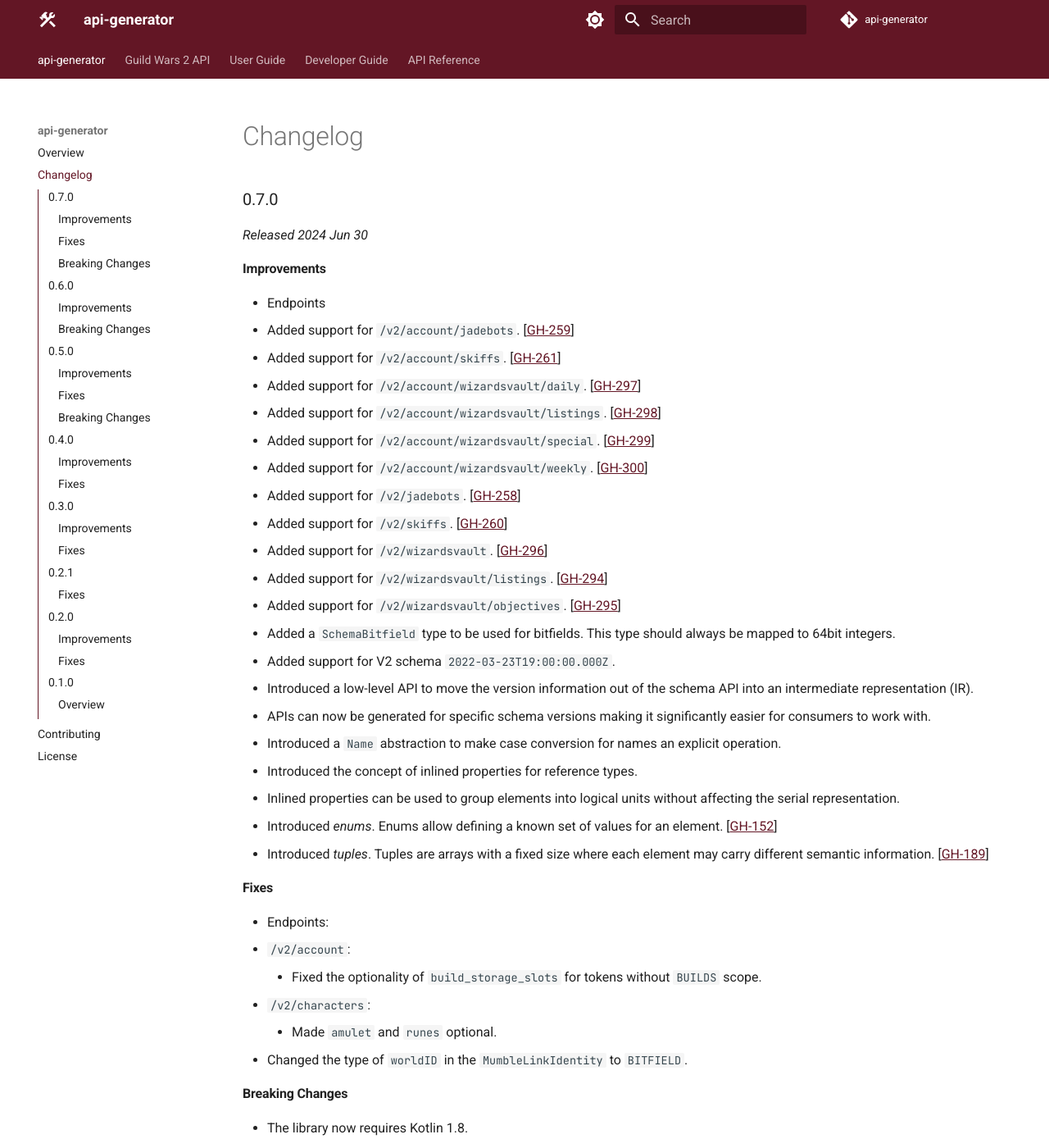
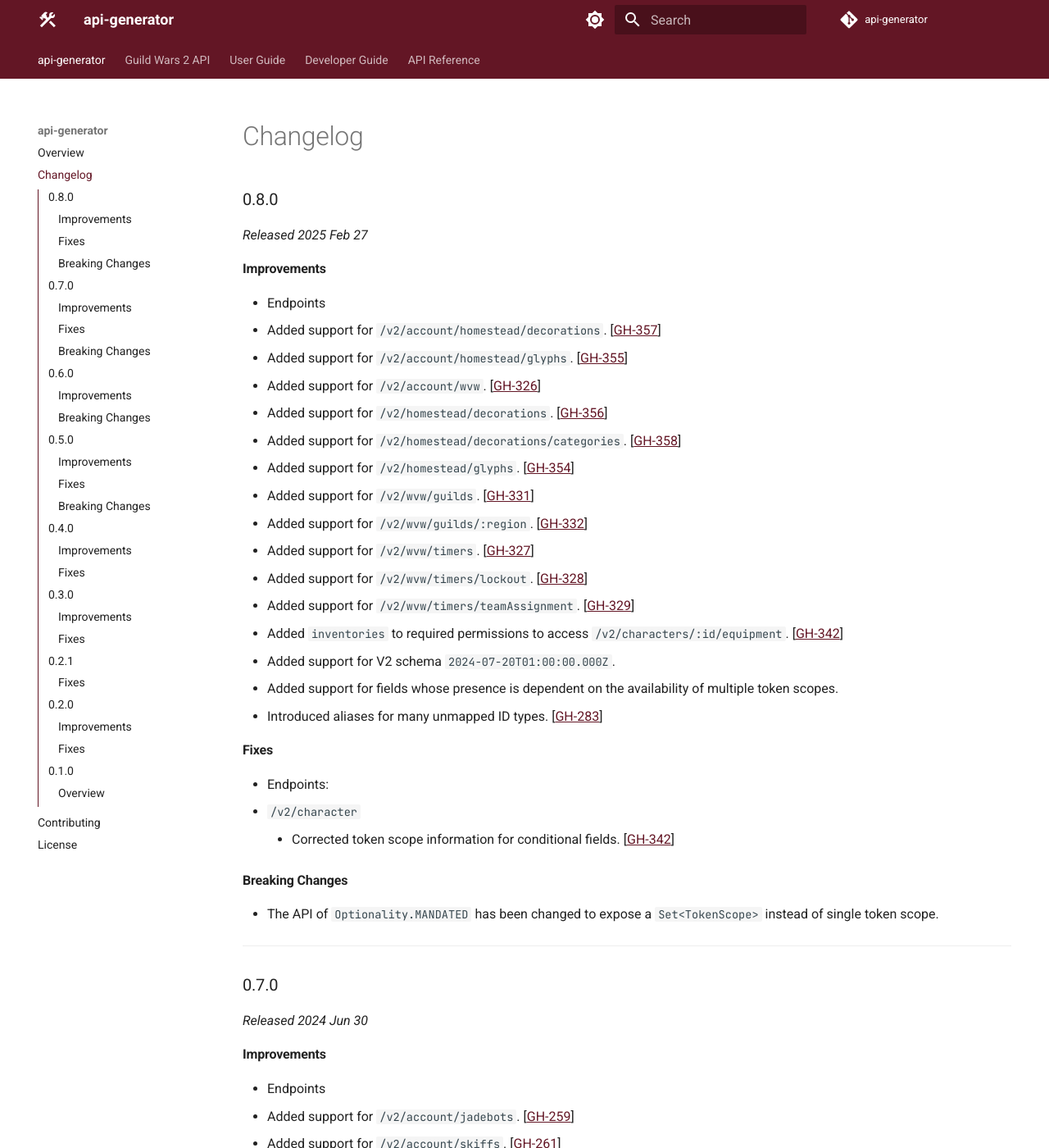
Before and after one commit to GW2ToolBelt/api-generator, an MkDocs documentation site: the page built from docs/site/changelog.md, in a window 1280 px wide and 1400 px high. Shown: the whole window at 82% size. Built offline with MkDocs 1.6.1 and Material for MkDocs 9.7.7, drawn with Linux system fonts in a browser that asks for light colours; comment, search, counter and statistics services are not loaded; the version menu is left out.

Commit message:
chore: prepare 0.8.0 release

```diff
--- a/docs/changelog/full.md
+++ b/docs/changelog/full.md
@@ -1,3 +1,41 @@
+### 0.8.0
+
+_Released 2025 Feb 27_
+
+#### Improvements
+
+- Endpoints
+  - Added support for `/v2/account/homestead/decorations`. [[GH-357](https://github.com/GW2ToolBelt/api-generator/issues/357)]
+  - Added support for `/v2/account/homestead/glyphs`. [[GH-355](https://github.com/GW2ToolBelt/api-generator/issues/355)]
+  - Added support for `/v2/account/wvw`. [[GH-326](https://github.com/GW2ToolBelt/api-generator/issues/326)]
+  - Added support for `/v2/homestead/decorations`. [[GH-356](https://github.com/GW2ToolBelt/api-generator/issues/356)]
+  - Added support for `/v2/homestead/decorations/categories`. [[GH-358](https://github.com/GW2ToolBelt/api-generator/issues/358)]
+  - Added support for `/v2/homestead/glyphs`. [[GH-354](https://github.com/GW2ToolBelt/api-generator/issues/354)]
+  - Added support for `/v2/wvw/guilds`. [[GH-331](https://github.com/GW2ToolBelt/api-generator/issues/331)]
+  - Added support for `/v2/wvw/guilds/:region`. [[GH-332](https://github.com/GW2ToolBelt/api-generator/issues/332)]
+  - Added support for `/v2/wvw/timers`. [[GH-327](https://github.com/GW2ToolBelt/api-generator/issues/327)]
+  - Added support for `/v2/wvw/timers/lockout`. [[GH-328](https://github.com/GW2ToolBelt/api-generator/issues/328)]
+  - Added support for `/v2/wvw/timers/teamAssignment`. [[GH-329](https://github.com/GW2ToolBelt/api-generator/issues/329)]
+  - Added `inventories` to required permissions to access `/v2/characters/:id/equipment`. [[GH-342](https://github.com/GW2ToolBelt/api-generator/issues/342)]
+- Added support for V2 schema `2024-07-20T01:00:00.000Z`.
+- Added support for fields whose presence is dependent on the availability of
+  multiple token scopes.
+- Introduced aliases for many unmapped ID types. [[GH-283](https://github.com/GW2ToolBelt/api-generator/issues/283)]
+
+#### Fixes
+
+- Endpoints:
+  - `/v2/character`
+    - Corrected token scope information for conditional fields. [[GH-342](https://github.com/GW2ToolBelt/api-generator/issues/342)]
+
+#### Breaking Changes
+
+- The API of `Optionality.MANDATED` has been changed to expose a `Set<TokenScope>`
+  instead of single token scope.
+
+
+---
+
 ### 0.7.0
 
 _Released 2024 Jun 30_
```
Also changed, not shown: docs/changelog/0.8.0.md (+1 -1 lines), docs/changelog/README.md (+2 -2 lines), docs/changelog/latest.md (+22 -35 lines).
